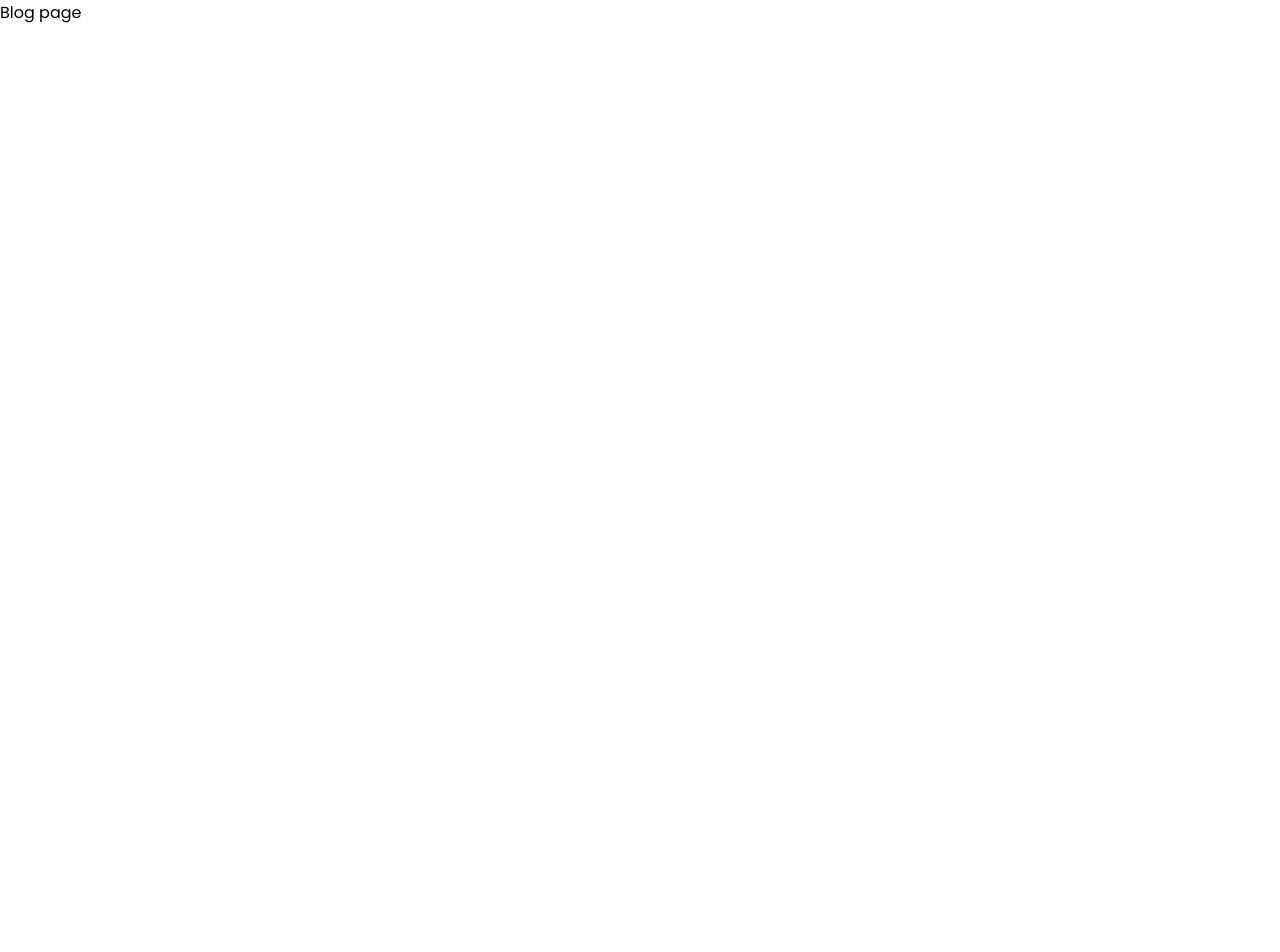
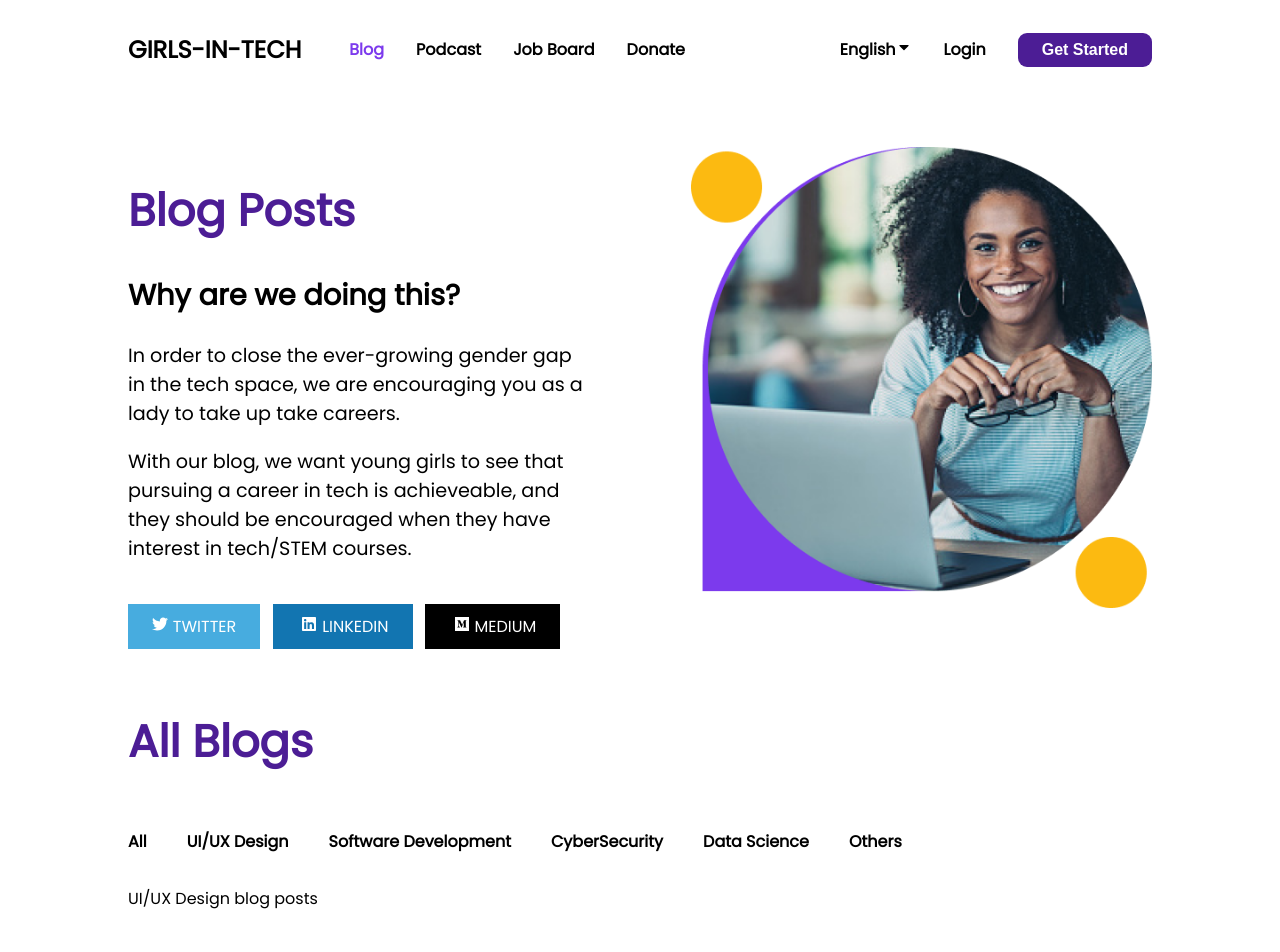
Before and after one commit to Dhanidayo/NG-IWD-2022-Hackathon-Team3, a React (Create React App) app: page /blog in a window 1280 px wide. Shown: the top 952 px of the page. Before the commit the page ends 800 px from the top, so only its background shows below. Built offline with nearby package versions, Linux system fonts and the light colour scheme.

Commit message:
working on blog page

```diff
--- a/src/components/Navbar/index.jsx
+++ b/src/components/Navbar/index.jsx
@@ -12,28 +12,28 @@ const Navbar = () => {
                 <nav className="navbar">
                     <ul className="nav__list nav__list--primary">
                         <li className="nav__item">
-                            <NavLink className="nav__link" to="/blog">Blog</NavLink>
+                            <NavLink className="nav__link" activeClassName="active" to="/blog">Blog</NavLink>
                         </li>
                         <li className="nav__item">
-                            <NavLink className="nav__link" to="/about">Podcast</NavLink>
+                            <NavLink className="nav__link" activeClassName="active" to="/about">Podcast</NavLink>
                         </li>
                         <li className="nav__item">
-                            <NavLink className="nav__link" to="/login">Job Board</NavLink>
+                            <NavLink className="nav__link" activeClassName="active" to="/login">Job Board</NavLink>
                         </li>
                         <li className="nav__item">
-                            <NavLink className="nav__link" to="/">Donate</NavLink>
+                            <NavLink className="nav__link" activeClassName="active" to="/">Donate</NavLink>
                         </li>
                     </ul>
                     <ul className="nav__list nav__list--secondary">
                         <li className="nav__item">
-                            <NavLink className="nav__link" to="/">English
+                            <NavLink className="nav__link" activeClassName="active" to="/login">English
                                 <span className="caret-icon">
                                     <FaCaretDown />
                                 </span>
                             </NavLink>
                         </li>
                         <li className="nav__item">
-                            <NavLink className="nav__link" to="/login">Login</NavLink>
+                            <NavLink className="nav__link" activeClassName="active" to="/login">Login</NavLink>
                         </li>
                         <Link to="/sign-up">
                             <button className="btn btn--primary">
--- a/src/components/Navbar/style.css
+++ b/src/components/Navbar/style.css
@@ -42,6 +42,10 @@ header {
     opacity: 0.8;
 }
 
+a.active {
+    color: #7c3aed;
+}
+
 /* span.caret-icon {
     margin-top: .3em;
 } */
--- a/src/index.css
+++ b/src/index.css
@@ -78,3 +78,15 @@ img {
   line-height: 1.5rem;
   font-weight: 600;
 }
+
+.body-text-thin {
+  font-weight: normal;
+  font-size: 1.2rem;
+}
+
+/* .blog-text-mid {
+} */
+
+.sub-heading--black {
+  font-size: 1.8rem;
+}
--- a/src/pages/Blog/index.jsx
+++ b/src/pages/Blog/index.jsx
@@ -1,8 +1,128 @@
+import DefaultLayout from "../../components/Layout";
+import { Link } from "react-router-dom";
+import { FaMedium } from "react-icons/fa";
+import { FaTwitter } from "react-icons/fa";
+import { FaLinkedin } from "react-icons/fa";
+import bannerimg from "../../resources/images/Hero Image.png";
+import "./style.css";
+import { useState } from "react";
+
 const Blog = () => {
+    const [currentlyViewing, setCurrentlyViewing] = useState('ui-design');
+
+    const viewSection = (section) => {
+        setCurrentlyViewing(section);
+    }
+
     return (
-        <div>
-            Blog page
-        </div>
+        <DefaultLayout>
+            <div className="blog-page">
+                <div className="container--primary">
+                    <div className="blog-banner row">
+                        <div className="blog-banner-texts">
+                            <h1 className="blog-main-text">
+                                Blog Posts
+                            </h1>
+                            <h2 className="sub-heading--left sub-heading--black">
+                                Why are we doing this?
+                            </h2>
+                            <p className="body-text-thin">
+                                In order to close the ever-growing gender gap in the tech space, we are encouraging you as a lady to take up take careers.
+                            </p>
+                            <p className="body-text-thin">
+                                With our blog, we want young girls to see that pursuing a career in tech is achieveable, and they should be encouraged when they have interest in tech/STEM courses.
+                            </p>
+                            <div className="sm-links-buttons">
+                                <Link className="sm-links" to="/"> <span className="sm-links-icon"> <FaTwitter />
+                                    </span>
+                                TWITTER</Link>
+                                <Link className="sm-links" to="/"> <span className="sm-links-icon"> <FaLinkedin />
+                                    </span>
+                                LINKEDIN</Link>
+                                <Link className="sm-links" to="/"> <span className="sm-links-icon"> <FaMedium />
+                                    </span>
+                                MEDIUM</Link>
+                            </div>
+                        </div>
+                        <div className="blog-banner-img">
+                            <img src={bannerimg} alt="" />
+                        </div>
+                    </div>
+                </div>
+
+                <div id="blog-posts">
+                    <div className="container--primary">
+                        <div className="blog-post-container">
+                            <h2 className="blog-main-text">All Blogs</h2>
+                            <div className="inline-headlist">
+                                <ul>
+                                    <li onClick={() => viewSection("all")} className="blog-inline-list">
+                                        <span className="span-list">All</span>
+                                    </li>
+                                    <li onClick={() => viewSection("ui-design")} className="blog-inline-list">
+                                        <span className="span-list">UI/UX Design</span>
+                                    </li>
+                                    <li onClick={() => viewSection("development")} className="blog-inline-list">
+                                        <span className="span-list">Software Development</span>
+                                    </li>
+                                    <li onClick={() => viewSection("cybersecurity")} className="blog-inline-list">
+                                        <span className="span-list">CyberSecurity</span>
+                                    </li>
+                                    <li onClick={() => viewSection("data-sci")} className="blog-inline-list">
+                                        <span className="span-list">Data Science</span>
+                                    </li>
+                                    <li onClick={() => viewSection("others")} className="blog-inline-list">
+                                        <span className="span-list">Others</span>
+                                    </li>
+                                </ul>
+                            </div>
+                            {currentlyViewing === "ui-design" &&
+                                <section>
+                                    <div className="ui-design">
+                                        UI/UX Design blog posts
+                                    </div>
+                                </section>
+                            }
+                            {currentlyViewing === "all" &&
+                                <section>
+                                    <div className="all">
+                                        All blog Posts
+                                    </div>
+                                </section>
+                            }
+                            {currentlyViewing === "development" &&
+                                <section>
+                                    <div className="development">
+                                        Software Development blog Posts
+                                    </div>
+                                </section>
+                            }
+                            {currentlyViewing === "cybersecurity" &&
+                                <section>
+                                    <div className="cybersecurity">
+                                        Cybersecurity blog Posts
+                                    </div>
+                                </section>
+                            }
+                            {currentlyViewing === "data-sci" &&
+                                <section>
+                                    <div className="data--sci">
+                                        Data Science blog Posts
+                                    </div>
+                                </section>
+                            }
+                            {currentlyViewing === "others" &&
+                                <section>
+                                    <div className="other">
+                                        other blog Posts
+                                    </div>
+                                </section>
+                            }
+                        </div>
+                    </div>
+                </div>
+            </div>
+        </DefaultLayout>
     );
 }
 
--- a/src/pages/Blog/style.css
+++ b/src/pages/Blog/style.css
@@ -0,0 +1,70 @@
+.blog-page {
+    padding: 3em 0;
+}
+
+.blog-banner-texts {
+    width: 45%;
+}
+
+.blog-main-text {
+    font-size: 2.8rem;
+    color: #4c1d95;
+}
+
+.blog-banner-img {
+    width: 45%;
+}
+
+.sm-links-buttons {
+    padding: 2em 0;
+}
+
+.sm-links {
+    padding: .7em 1.5em;
+    margin: 4em .8em .4em 0;
+    color: #fff;
+    text-decoration: none;
+    cursor: pointer;
+}
+
+.sm-links:hover {
+    opacity: .85;
+}
+
+.sm-links-icon {
+    margin-right: .3em;
+}
+
+.sm-links:first-child {
+    background-color: #47acdf;
+}
+
+.sm-links:nth-child(2) {
+    background-color: #1275b1;
+}
+
+.sm-links:last-child {
+    background-color: #000;
+}
+
+.inline-headlist ul {
+    width: 100%;
+    display: flex;
+    padding: 1em 0;
+}
+
+.inline-headlist ul li {
+    list-style-type: none;
+    display: inline-block;
+    margin-right: 2em;
+    font-weight: bold;
+    cursor: pointer;
+}
+
+.span-list {
+    margin-right: .5em;
+}
+
+.span-list:hover {
+    opacity: 0.8;
+}
--- a/src/pages/LandingPage/style.css
+++ b/src/pages/LandingPage/style.css
@@ -252,10 +252,6 @@
     border: none;
 }
 
-.body-text-thin {
-    font-weight: normal;
-}
-
 .testifier-role {
     font-weight: normal;
     font-size: .8rem;
```
